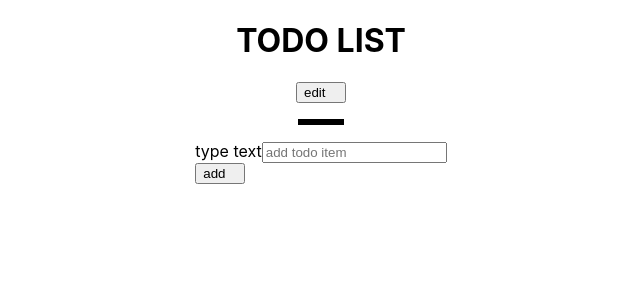
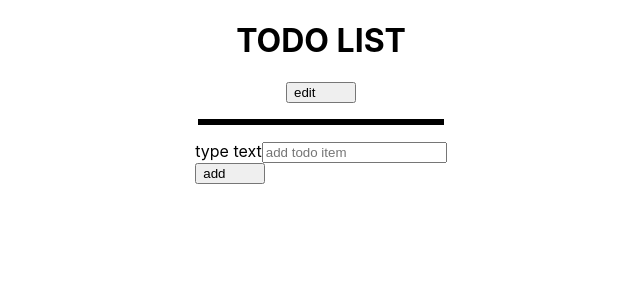
Before and after one commit to curlynux/todolist, a React (Create React App) app: page / in a window 1280 px wide. Shown: the top 300 px of the page, without its empty margins (319-959 px from the left). Built offline with nearby package versions, Linux system fonts and the light colour scheme.

Commit message:
configuring edit button

```diff
--- a/src/App.css
+++ b/src/App.css
@@ -1,4 +1,4 @@
-main, form, ul, li {
+main, form, ul{
   display: flex;
   flex-direction: column;
   justify-content: center;
@@ -16,9 +16,18 @@ h1 {
 
 button {
   display: flex;
-  width: 50px;
+  width: 70px;
 }
 
 ul {
   border: 3px solid black;
+  width: 200px;
 }
+
+ul li {
+  display: flex;
+}
+
+.delete {
+  display: none;
+}
--- a/src/components/todolist.jsx
+++ b/src/components/todolist.jsx
@@ -5,6 +5,8 @@ function Todolist() {
 	const [button, setButton] = useState(false);
 	const [edit, setEdit] = useState(false);
 	const [todos, setTodos] = useState([]);
+	const [classRemove, setClassRemove] = useState(false);
+
 	console.log(todos);
 	const [input, setInput] = useState("");
 	console.log(input);
@@ -32,14 +34,11 @@ function Todolist() {
 	}
 
 	function editTodo() {
-		console.log(edit);
-		console.log(todos);
-		if (edit === true) setEdit(false);
-		else setEdit(true);
-		console.log("EDIT TEST", edit);
-		todos.map((todo) => {
-			console.log(todo);
-		});
+		var deleteButton = document.getElementsByClassName("delete");
+		if (edit === true) {
+			Array.from(deleteButton).map((del) => console.log(del));
+			setEdit(false);
+		} else setEdit(true);
 	}
 
 	return (
@@ -50,6 +49,9 @@ function Todolist() {
 					return (
 						<li key={todo.id}>
 							{index + 1}: {todo.text}
+							<button className="delete" onClick={""}>
+								supprimer
+							</button>
 						</li>
 					);
 				})}
```
